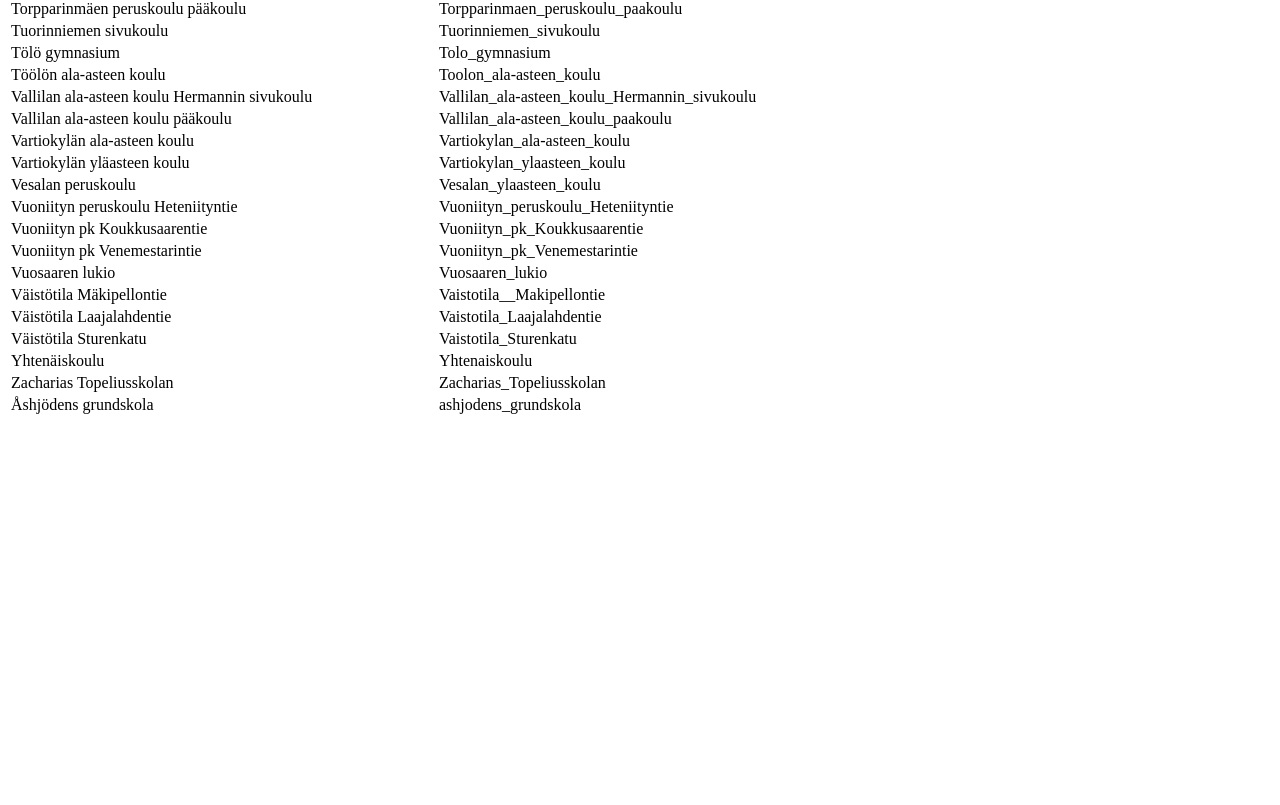
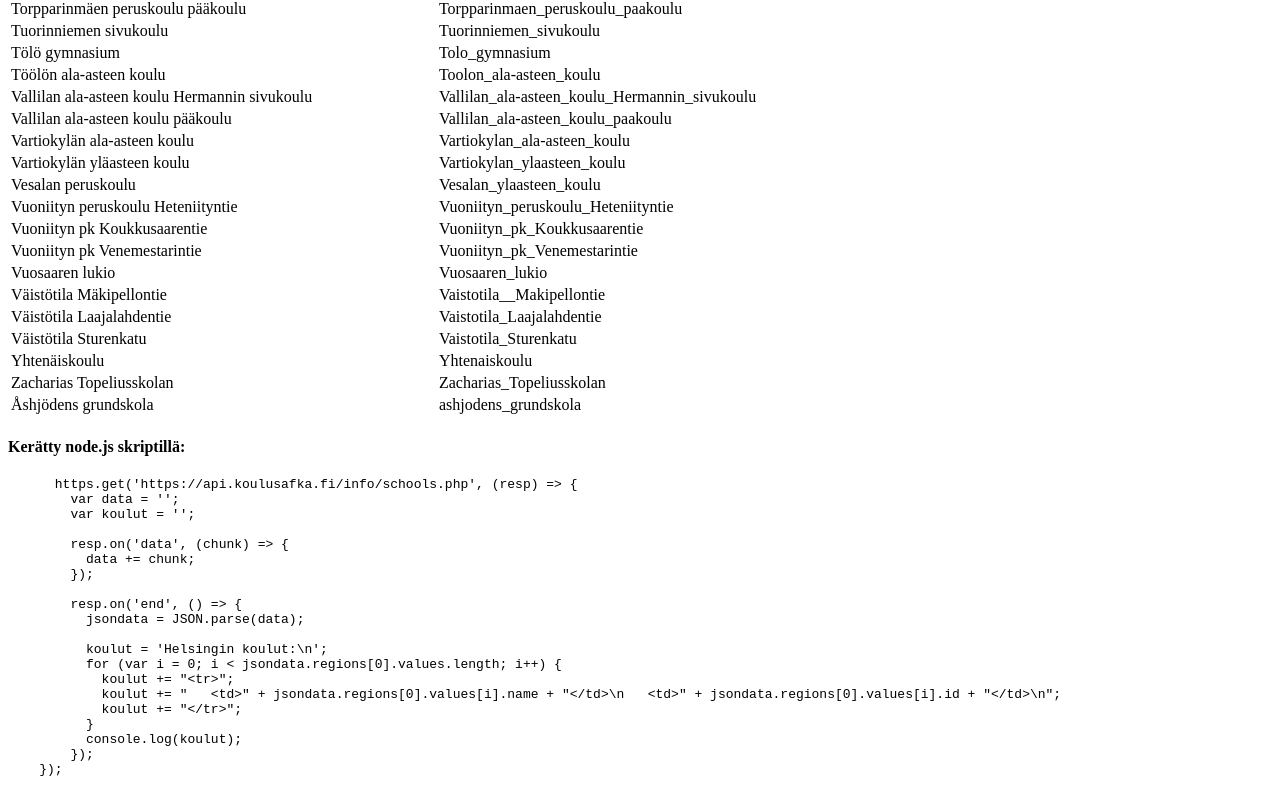
Before and after one commit to RoyTakanen/Omenahelper, a plain HTML site: page index.html in a window 1280 px wide. Shown: the part 3220-4025 px from the top of the page. Before the commit the page ends 3645 px from the top, so only its background shows below. Drawn offline with Linux system fonts and the light colour scheme.

Commit message:
Update index.html

```diff
--- a/index.html
+++ b/index.html
@@ -332,5 +332,30 @@
    <td>ashjodens_grundskola</td>
 </tr>
 </table>
+<footer>
+  <h4>Kerätty node.js skriptillä:</h4>
+  <pre>
+      https.get('https://api.koulusafka.fi/info/schools.php', (resp) => {
+        var data = '';
+        var koulut = '';
+
+        resp.on('data', (chunk) => {
+          data += chunk;
+        });
+
+        resp.on('end', () => {
+          jsondata = JSON.parse(data);
+
+          koulut = 'Helsingin koulut:\n';
+          for (var i = 0; i < jsondata.regions[0].values.length; i++) {
+            koulut += "&lt;tr>";
+            koulut += "   &lt;td>" + jsondata.regions[0].values[i].name + "&lt;/td>\n   &lt;td>" + jsondata.regions[0].values[i].id + "&lt;/td>\n";
+            koulut += "&lt;/tr>";
+          }
+          console.log(koulut);
+        });
+    });
+  </pre>
+</footer>
 </body>
 </html>
```
